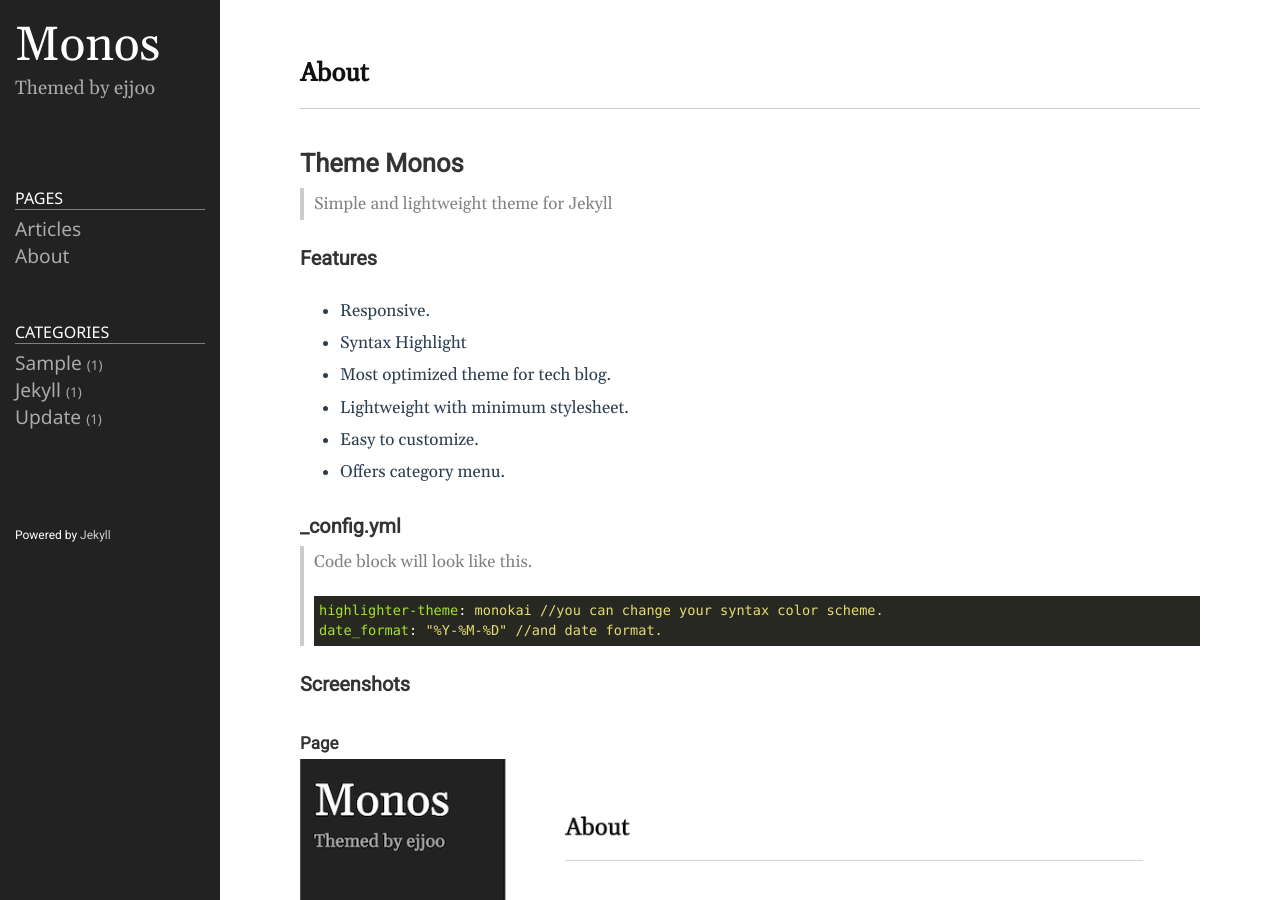
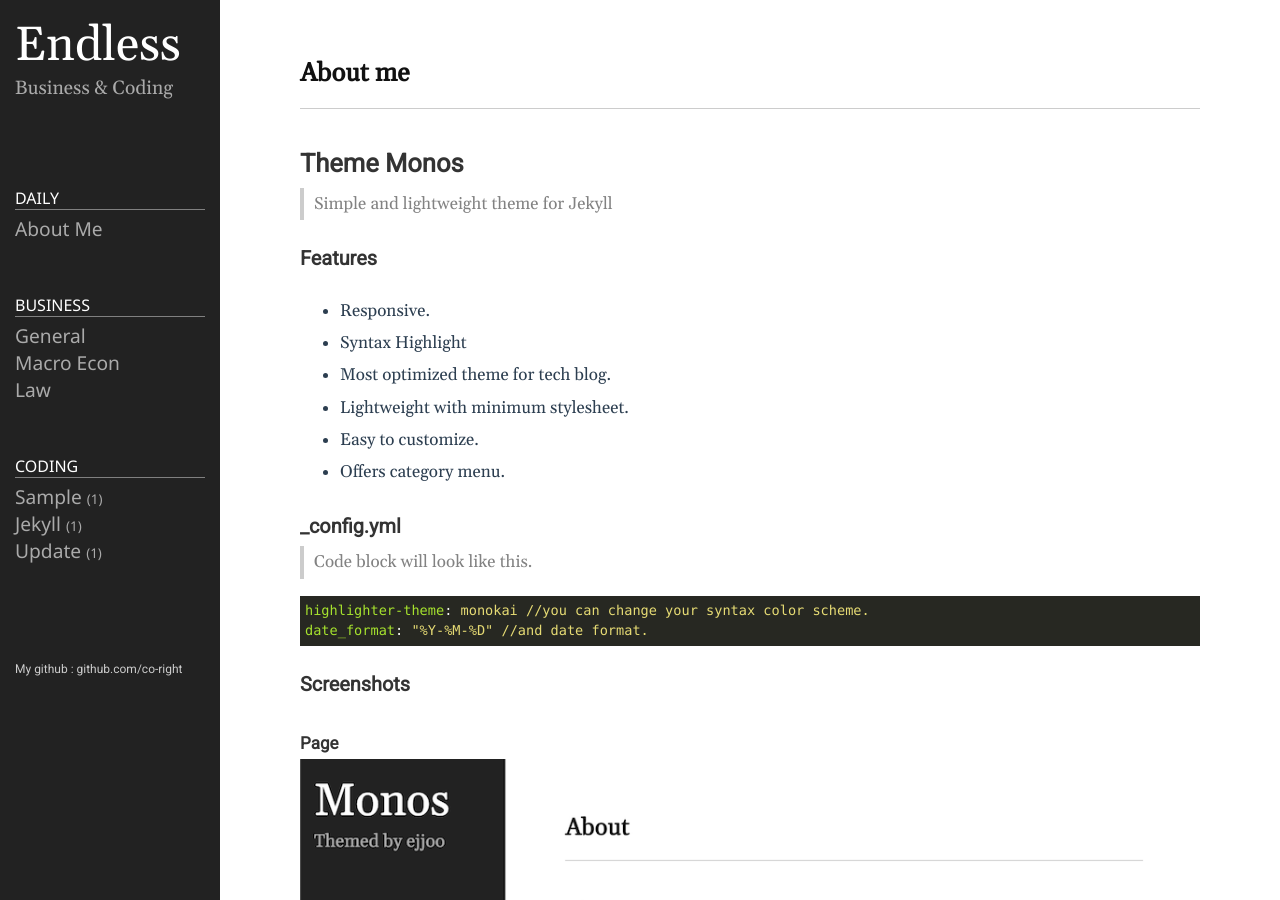
Before and after one commit to co-right/co-right.github.io, a Jekyll site: the page built from README.md, in a window 1280 px wide and 900 px high. Built offline with Jekyll 4.4.1, drawn with Linux system fonts in a browser that asks for light colours.

Commit message:
사이드바 수정완료 앞으로 하루에 1시간씩 깃허브 블로그 관리 예정

```diff
--- a/_config.yml
+++ b/_config.yml
@@ -18,13 +18,13 @@
 # You can create any custom variable you would like, and they will be accessible
 # in the templates via {{ site.myvariable }}.
 
-title: Monos
-email: ejjoo7994@gmail.com
+title: Endless
+email: centurysilve@naver.com
 description: >- # this means to ignore newlines until "baseurl:"
-  Themed by ejjoo
+  Business & Coding
 # baseurl: "/" # the subpath of your site, e.g. /blog
 # url: "http://ejjoo.github.io" # the base hostname & protocol for your site, e.g. http://example.com
-github_username: ejjoo
+github_username: co-right
 highlighter: rouge
 svg:
   optimize: true
@@ -36,7 +36,6 @@ plugins:
   - jekyll-feed
 category_dir: category/
 tag_dir: tag/
-
 # Exclude from processing.
 # The following items will not be processed, by default.
 # Any item listed under the `exclude:` key here will be automatically added to
--- a/_includes/sidebar.html
+++ b/_includes/sidebar.html
@@ -11,13 +11,15 @@
 	{%- endif -%}
 </div>
 
+
 <div class="sidebar-item sidebar-nav">
 	<ul class="nav">
-      <li class="nav-title">Pages</li>
-	  <li>
-	  	<a class="nav-item" href="/">Articles</a>
-	  </li>
-	  {% assign pages_list = site.pages %}
+
+
+      <li class="nav-title">Daily</li>
+
+
+	 {% assign pages_list = site.pages %}
 	  {% for node in pages_list %}
 	    {% if node.title != null %}
 	      {% if node.layout == "page" %}
@@ -29,12 +31,36 @@
 	      {% endif %}
 	    {% endif %}
 	  {% endfor %}
+
+	</ul>
+</div>
+
+
+<div class="sidebar-item sidebar-nav">
+	<ul class="nav">
+
+
+
+      <li class="nav-title">Business</li>
+	  <li>
+	  	<a class="nav-item" href="/">General</a>
+	  </li>
+
+	<li>
+	  	<a class="nav-item" href="/">Macro Econ</a>
+	  </li>
+
+	<li>
+	  	<a class="nav-item" href="/">Law</a>
+	  </li>
+
+
 	</ul>
 </div>
 
 <div class="sidebar-item sidebar-nav">
   	<ul class="nav">
-			<li class="nav-title">Categories</li>
+			<li class="nav-title">Coding</li>
 	    {% for category in site.categories %}
 	    <li>
 	    	<a class="nav-item" href="{{ root_url }}/{{ site.category_dir }}#{{ category | first }}">
@@ -48,5 +74,6 @@
 </div>
 
 <div class="sidebar-item sidebar-footer">
-	<p>Powered by <a href="https://github.com/jekyll/jekyll">Jekyll</a></p>
+	<!--<p>Powered by <a href="https://github.com/jekyll/jekyll">Jekyll</a></p>-->
+	<p><a href="https://github.com/co-right">My github : github.com/co-right</a></p>
 </div>
```
Also changed, not shown: README.md, category.md (line endings or trailing spaces).
